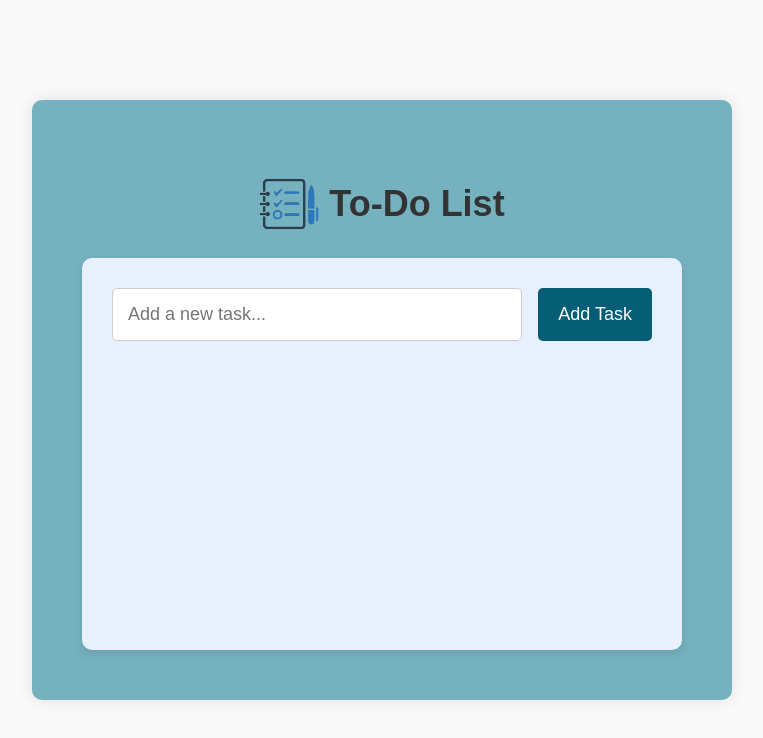
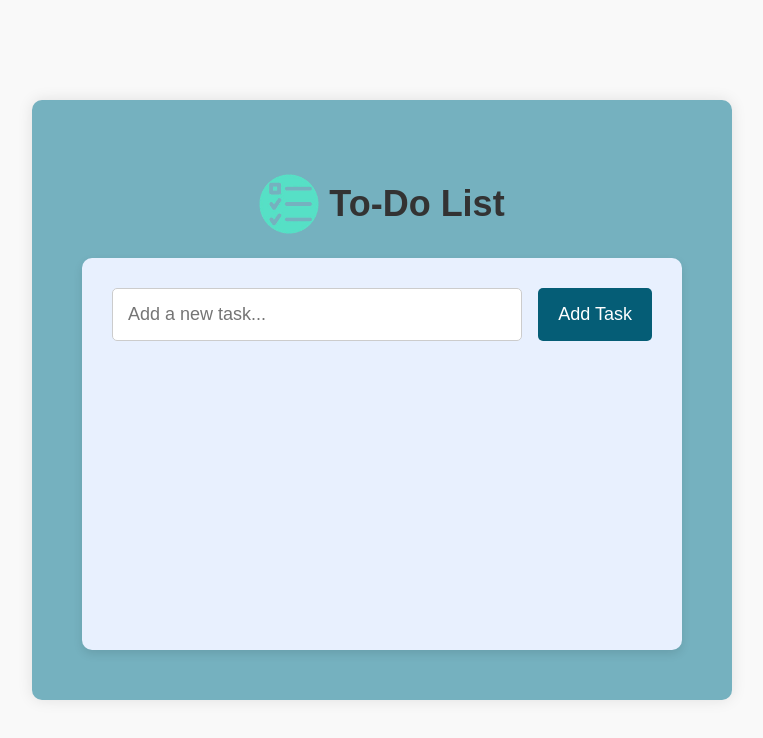
Before and after one commit to desreedimaky/To-do-list-, a website: page public/index.html in a window 1280 px wide. Shown: the whole page, without its empty margins (258-1021 px from the left). Drawn offline with Linux system fonts and the light colour scheme; no server answers.

Commit message:
changing the icon

```diff
--- a/public/index.html
+++ b/public/index.html
@@ -9,7 +9,7 @@
 <body>
     <div class="container">
         <!-- <h1>To-Do List</h1> -->
-        <h1><img src="/images/dez.png" alt="icon" class="title-icon">To-Do List</h1>
+        <h1><img src="/images/des.png" alt="icon" class="title-icon">To-Do List</h1>
         <!-- New background container -->
         <div class="todo-container">
             <form id="todo-form">
```
